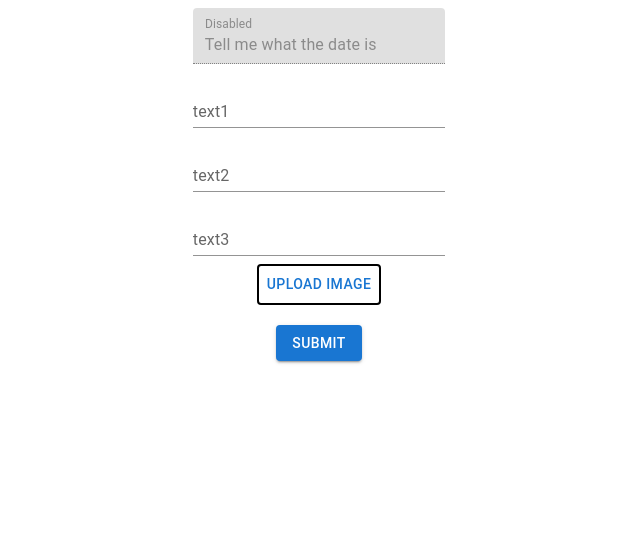
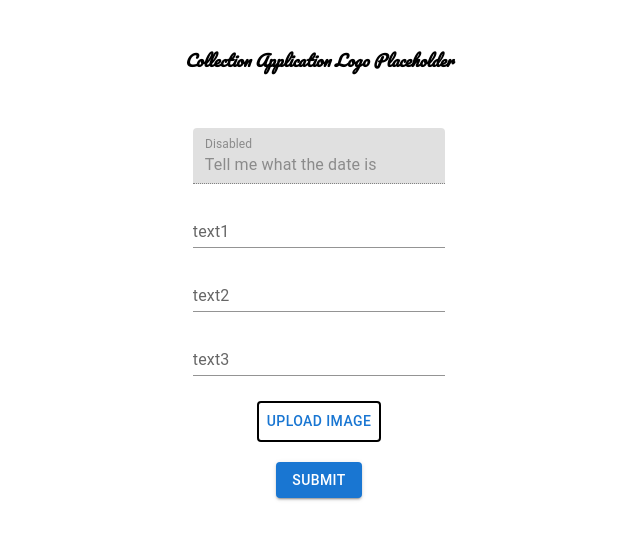
Before and after one commit to robotsch/collection-app, a React (Vite) app: page / in a window 1280 px wide. Shown: the top 540 px of the page, without its empty margins (321-961 px from the left). Built offline with nearby package versions, Linux system fonts and the light colour scheme.

Commit message:
:bento: add image and :truck: move code into component

```diff
--- a/src/App.jsx
+++ b/src/App.jsx
@@ -1,72 +1,12 @@
 // import { useState } from 'react'
-// import Input from './components/Input'
+import Input from './components/Input'
 import './App.css'
-import { Box } from '@mui/system'
-import TextField from '@mui/material/TextField'
-import Button from '@mui/material/Button'
 
 function App() {
 
   return (
     <div>
-      <Box
-        component="form"
-        sx={{
-          '& .MuiTextField-root': { m: 1, width: '25ch' },
-          'display': 'flex',
-          'flexDirection': 'column',
-          'justifyContent': 'center',
-          'alignItems': 'center'
-        }}
-        noValidate
-        autoComplete="off"
-      >
-        <TextField
-          disabled
-          id="filled-disabled"
-          label="Disabled"
-          defaultValue="Tell me what the date is"
-          variant="filled"
-        />
-        <TextField
-          id="filled-text1"
-          label="text1"
-          type="text"
-          variant="standard"
-        />
-        <TextField
-          id="filled-text2"
-          label="text2"
-          type="text"
-          variant="standard"
-        />
-        <TextField
-          id="filled-text3"
-          label="text3"
-          type="text"
-          variant="standard"
-        />
-        <Button
-          sx={{
-            'background-color': 'transparent',
-            'border': '2px solid black',
-          }}
-          type="file">
-          Upload Image
-        </Button>
-        <Button
-          component="span"
-          id="submit"
-          label="submit"
-          type="submit"
-          variant="contained"
-          sx={{
-            'margin': '20px'
-          }}
-        >
-          Submit
-        </Button>
-      </Box>
+      <Input/>
     </div>
   )
 }
--- a/src/components/Input.jsx
+++ b/src/components/Input.jsx
@@ -1,13 +1,79 @@
-import "./Input.scss"
+import { Box } from '@mui/system'
 import TextField from '@mui/material/TextField'
+import Button from '@mui/material/Button'
 
-export default function Input(props) {
+import './Input.scss'
 
+export default function Input() {
   return (
     <div>
-      <form>
-        <TextField id="outlined-basic" label={props.label} variant="outlined" />
-      </form>
+      <Box
+        component="form"
+        sx={{
+          '& .MuiTextField-root': { m: 1, width: '25ch' },
+          'display': 'flex',
+          'flexDirection': 'column',
+          'justifyContent': 'center',
+          'alignItems': 'center'
+        }}
+        noValidate
+        autoComplete="off"
+      >
+        <div id="logo-text">
+          <b>
+            <i>
+              Collection Application Logo Placeholder
+            </i>
+          </b>
+        </div>
+        <TextField
+          disabled
+          id="filled-disabled"
+          label="Disabled"
+          defaultValue="Tell me what the date is"
+          variant="filled"
+        />
+        <TextField
+          id="filled-text1"
+          label="text1"
+          type="text"
+          variant="standard"
+        />
+        <TextField
+          id="filled-text2"
+          label="text2"
+          type="text"
+          variant="standard"
+        />
+        <TextField
+          id="filled-text3"
+          label="text3"
+          type="text"
+          variant="standard"
+        />
+        <Button
+          id="upload-image"
+          sx={{
+            'background-color': 'transparent',
+            'border': '2px solid black',
+            'margin-top': '17px'
+          }}
+          type="file">
+          Upload Image
+        </Button>
+        <Button
+          component="span"
+          id="submit"
+          label="submit"
+          type="submit"
+          variant="contained"
+          sx={{
+            'margin': '20px'
+          }}
+        >
+          Submit
+        </Button>
+      </Box>
     </div>
-  );
+  )
 }
--- a/src/components/Input.scss
+++ b/src/components/Input.scss
@@ -1,9 +1,7 @@
-.user{
-  &__input{
-    display: flex;
-    width: 75%;
-    height: 25px;
-    background-color: white;
-    border: 2px;
-  }
+@import url('https://fonts.googleapis.com/css2?family=Pacifico&display=swap');
+
+#logo-text{
+  display: flex;
+  font-family: 'Pacifico', cursive;
+  margin: 46px;
 }
```
Also changed, not shown: src/public/toppng.com-wave-clip-border-wave-border-1046x575.png (added).
